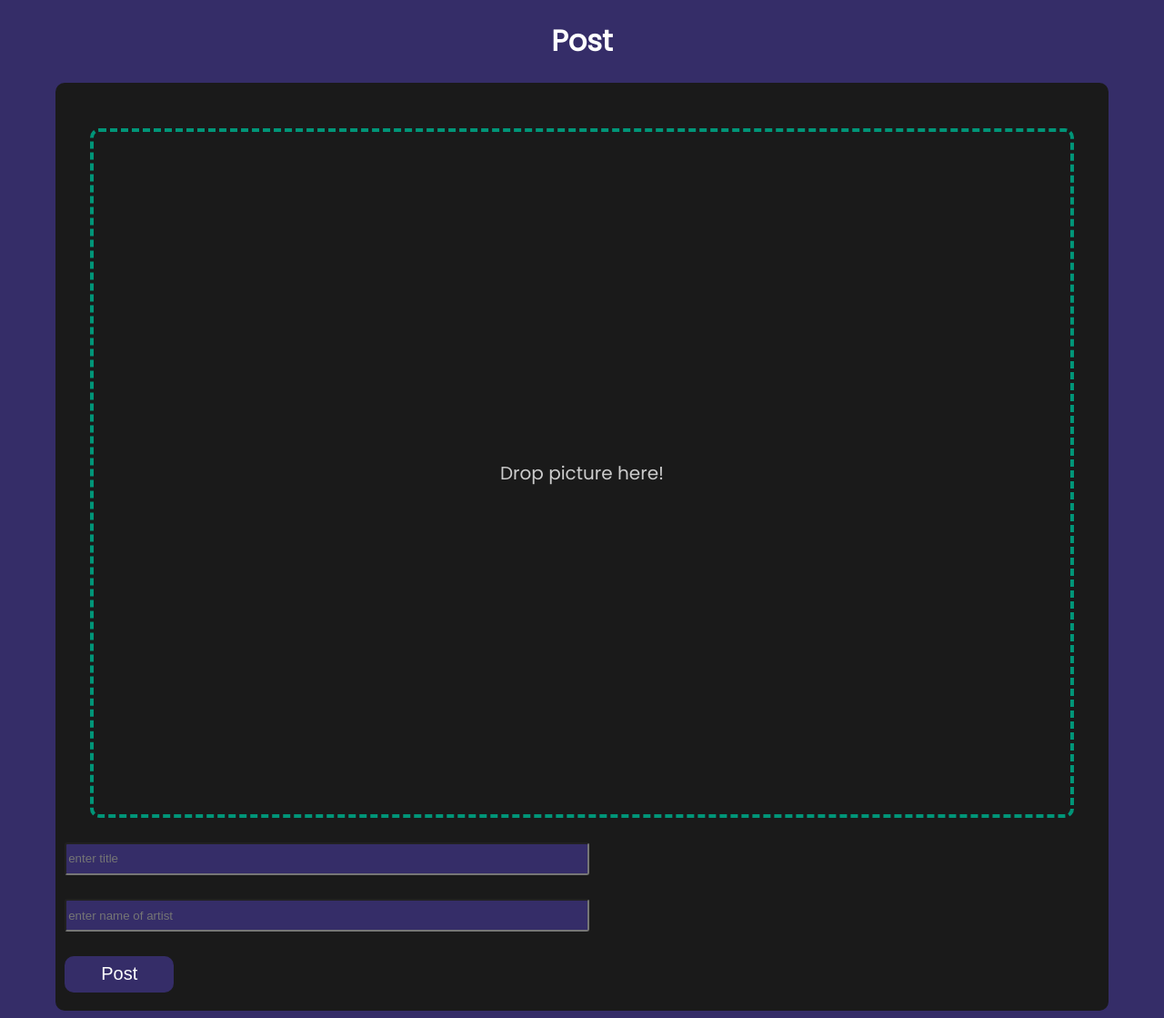
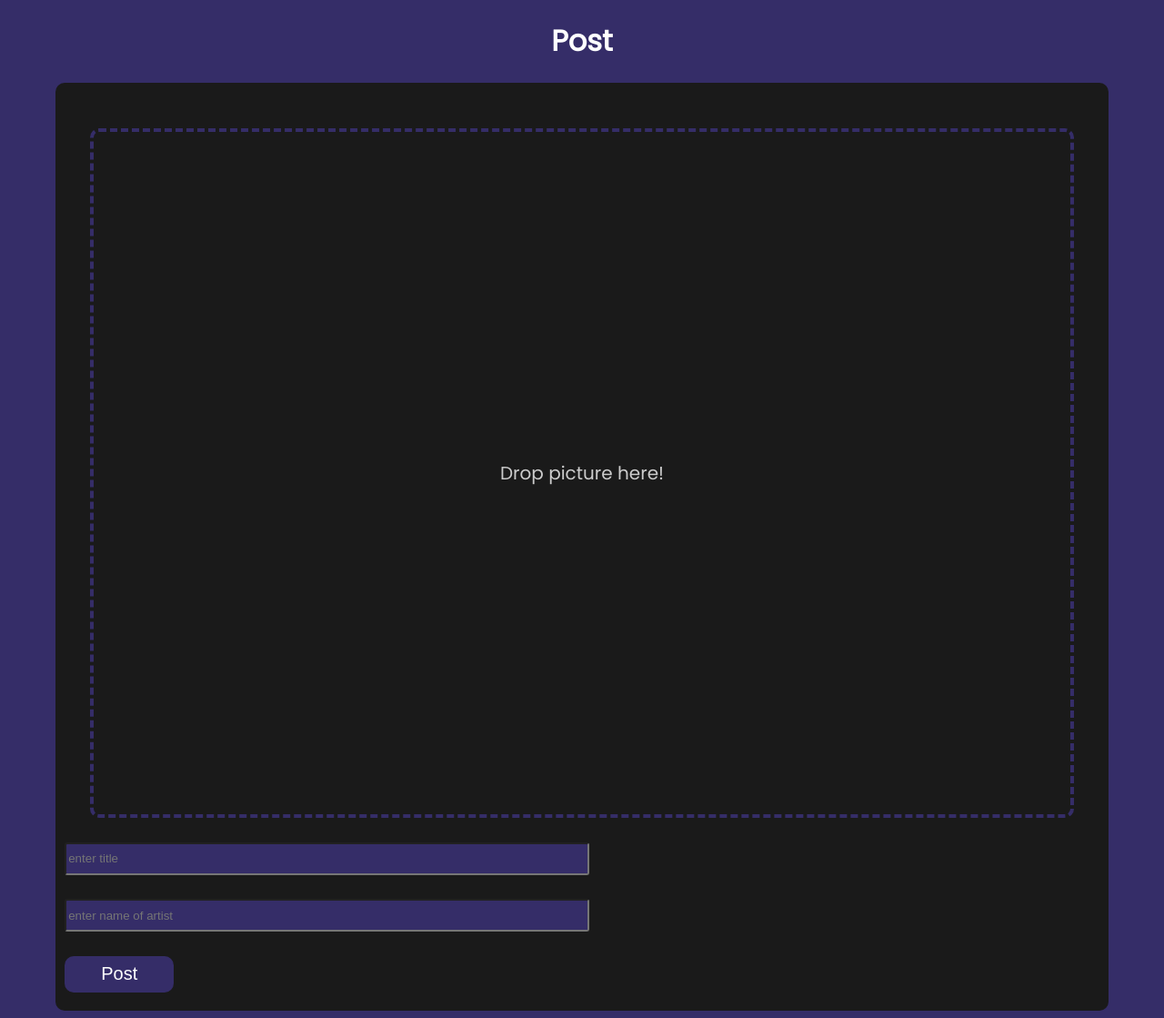
Before and after one commit to nar2p1nk/gallary, a Django app: page /gallary/post/ in a window 1280 px wide. Shown: the whole page at 91% size. Run offline with Django 3.2, Linux system fonts and the light colour scheme; some libraries are stand-ins or nearby versions.

Commit message:
changed form border color

```diff
--- a/static/gallaryCss/form.css
+++ b/static/gallaryCss/form.css
@@ -31,7 +31,7 @@ form{
   font-size: 20px;
   cursor: pointer;
   color: #cccccc;
-  border: 4px dashed #009578;
+  border: 4px dashed #352d68;
   border-radius: 10px;
 }
 .drop-zone--over{
```
